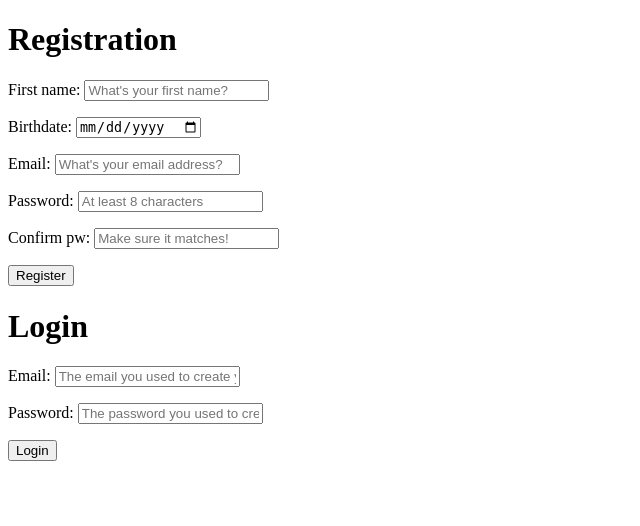
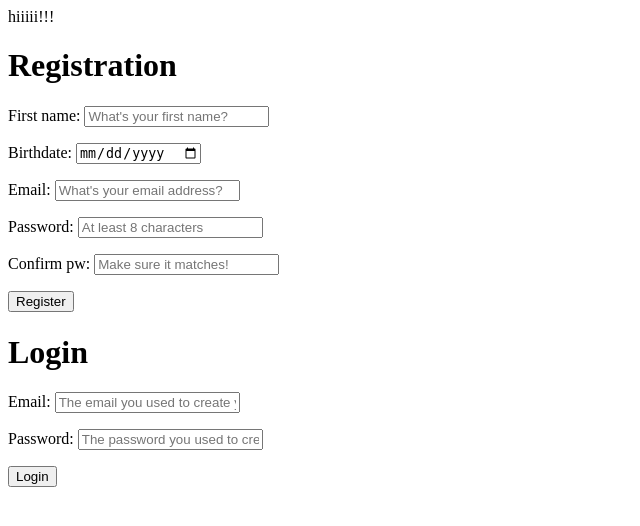
Before and after one commit to StephanieTheSoftwareDev/firstdeploy, a Django app: page / in a window 1280 px wide. Shown: the top 526 px of the page, without its empty margins (0-640 px from the left). Run offline with Django 3.2, Linux system fonts and the light colour scheme; parts of the project's set-up code (start-up, migrations or seed data) failed here and were passed over.

Commit message:
second commit

```diff
--- a/apps/testapp/templates/testapp/index.html
+++ b/apps/testapp/templates/testapp/index.html
@@ -7,6 +7,7 @@
     <title>Document</title>
 </head>
 <body>
+    hiiiii!!!
     <h1>Registration</h1>
     {% if messages %}
     <ul class="messagelist">{% for message in messages %}<li>{{ message }}</li>{% endfor %}</ul>
```
